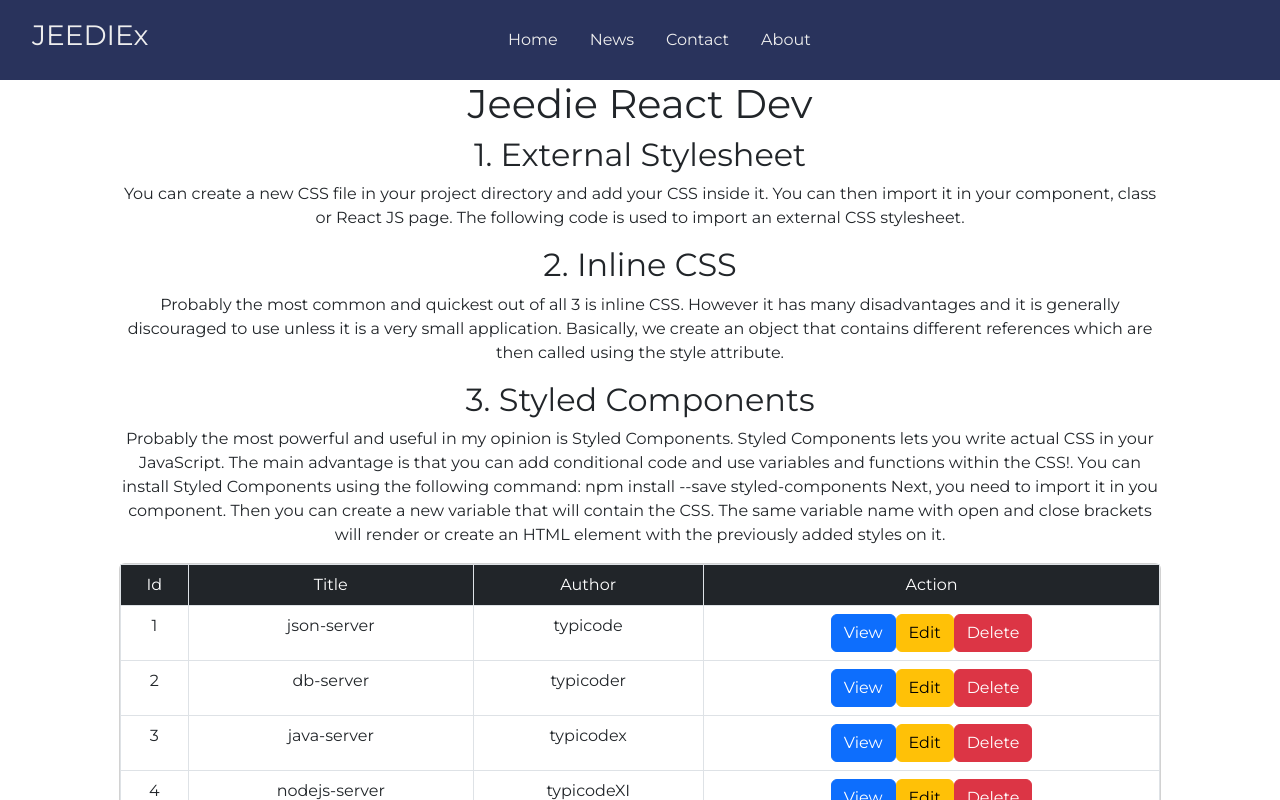
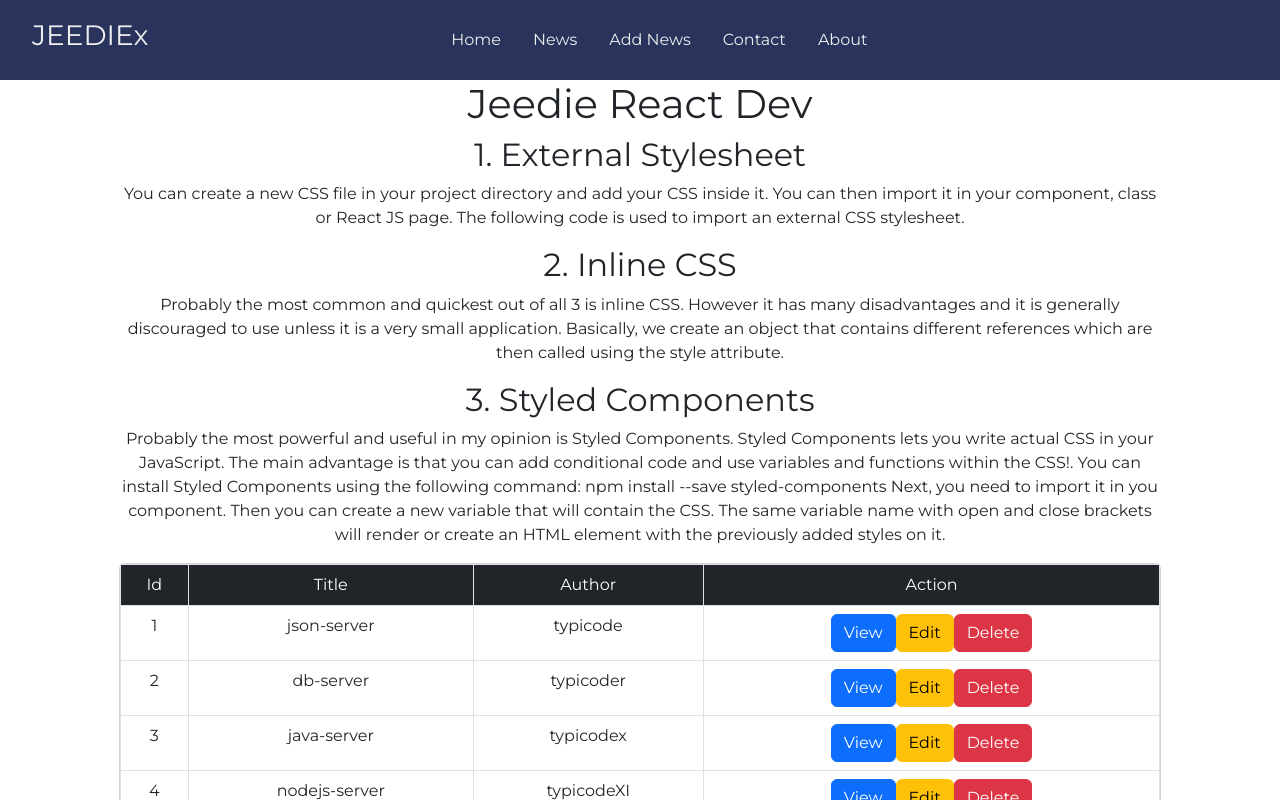
Before and after one commit to Enowizzy/react-app, a React (Create React App) app: page / in a window 1280 px wide. Shown: the top 800 px of the page. Built offline with nearby package versions, Linux system fonts and the light colour scheme; data requests are answered from the project's data file.

Commit message:
admin edit-news in navbar

```diff
--- a/src/user/components/navbar/Navbar.js
+++ b/src/user/components/navbar/Navbar.js
@@ -18,6 +18,7 @@ const Navbar = () => {
         <nav ref={navRef}>
           <Link to="/">Home</Link>
           <Link to="/news">News</Link>
+          <Link to="/admin/create-news">Add News</Link>
           <Link to="/contact">Contact</Link>
           <Link to="/about" class="active">About</Link>
           <button
```
